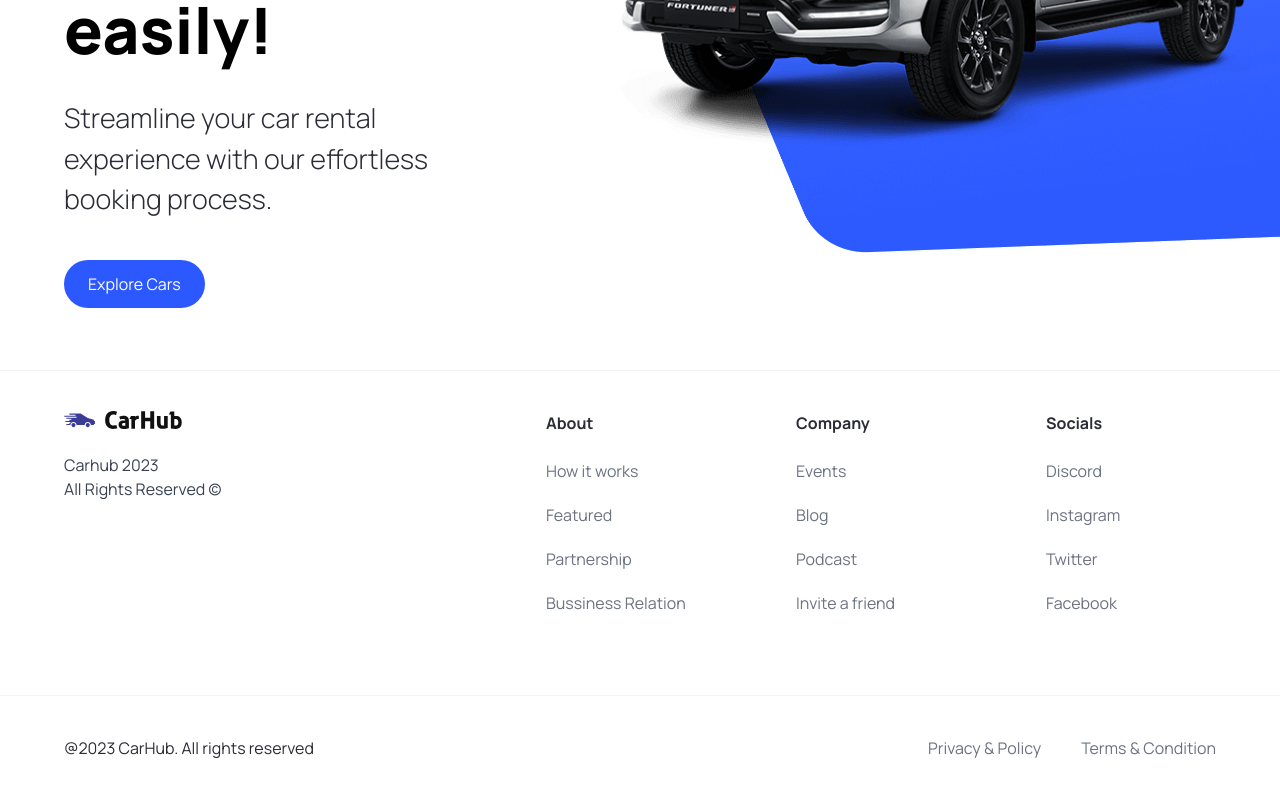
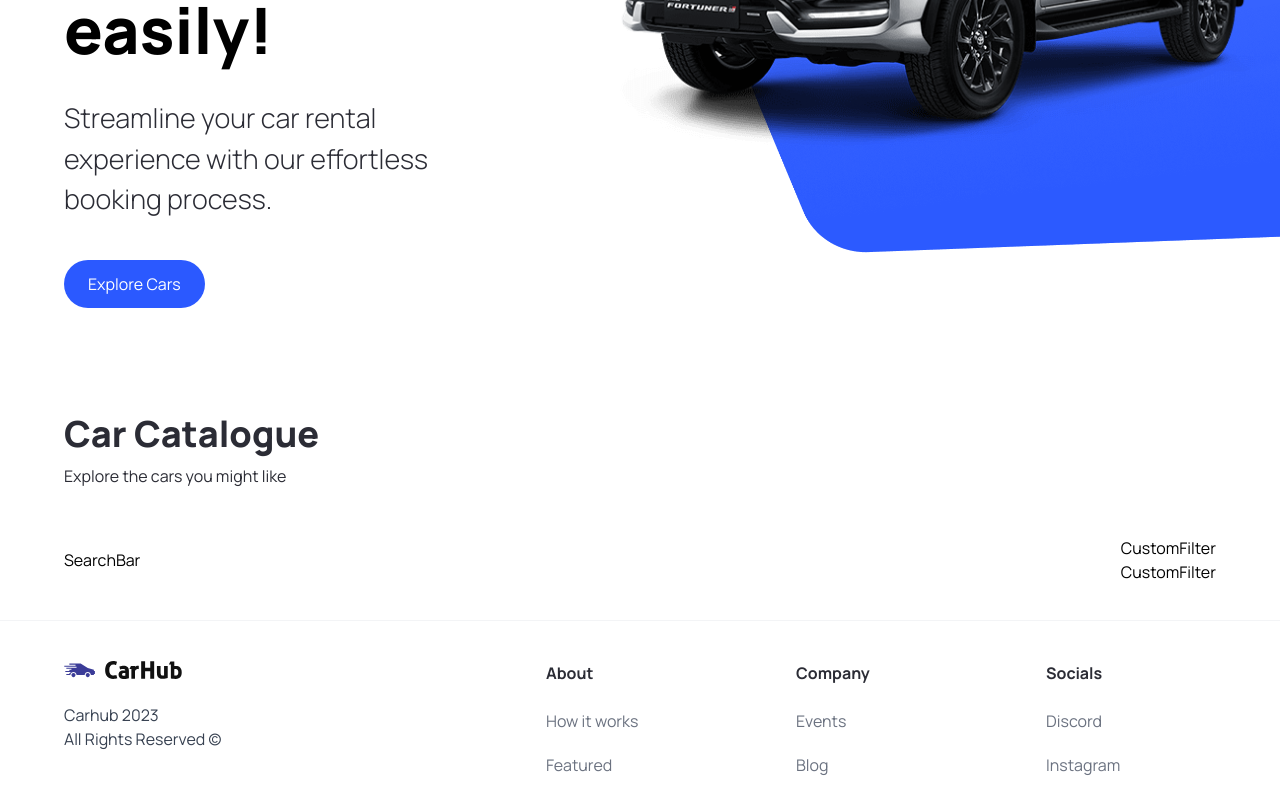
Before and after one commit to HoangLeCoder/Nextjs-Car-showcase-website, a Next.js app: page / in a window 1280 px wide. Shown: the part 450-1247 px from the top of the page. Built offline with nearby package versions, Linux system fonts and the light colour scheme.

Commit message:
Add CustomeFilter & SearchBar components

```diff
--- a/app/page.tsx
+++ b/app/page.tsx
@@ -1,10 +1,24 @@
-import Image from 'next/image'
-import { Hero } from '@/components'
+import Image from "next/image";
+import { CustomFilter, Hero, SearchBar } from "@/components";
 
 export default function Home() {
-  return (
-    <main className="overflow-hidden">
-      <Hero />
-    </main>
-  )
+    return (
+        <main className="overflow-hidden">
+            <Hero />
+
+            <div className="mt-12 padding-x padding-y max-width" id="discover">
+                <div className="home__text-container">
+                    <h1 className="text-4xl font-extrabold">Car Catalogue</h1>
+                    <p>Explore the cars you might like</p>
+                </div>
+                <div className="home__filters">
+                    <SearchBar/>
+                    <div className="home__filters-container">
+                        <CustomFilter title="fuel" />
+                        <CustomFilter title="year" />
+                    </div>
+                </div>
+            </div>
+        </main>
+    );
 }
--- /dev/null
+++ b/components/CustomFilter.tsx
@@ -0,0 +1,9 @@
+import React from 'react'
+
+const CustomFilter = () => {
+  return (
+    <div>CustomFilter</div>
+  )
+}
+
+export default CustomFilter
--- /dev/null
+++ b/components/SearchBar.tsx
@@ -0,0 +1,9 @@
+import React from 'react'
+
+const SearchBar = () => {
+  return (
+    <div>SearchBar</div>
+  )
+}
+
+export default SearchBar
--- a/components/index.ts
+++ b/components/index.ts
@@ -2,10 +2,14 @@
 import CustomButton from './CustomButton';
 import Navbar from './Navbar';
 import Footer from './Footer';
+import SearchBar from './SearchBar';
+import CustomFilter from './CustomFilter';
 
 export {
     Hero,
     CustomButton,
     Navbar,
-    Footer
+    Footer,
+    SearchBar,
+    CustomFilter
 }
```
